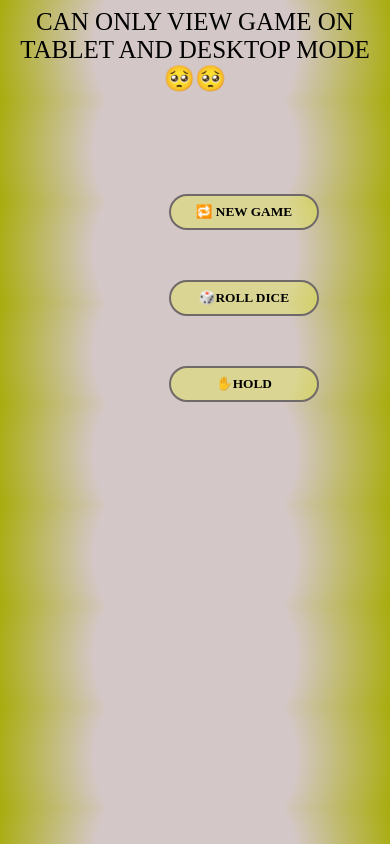
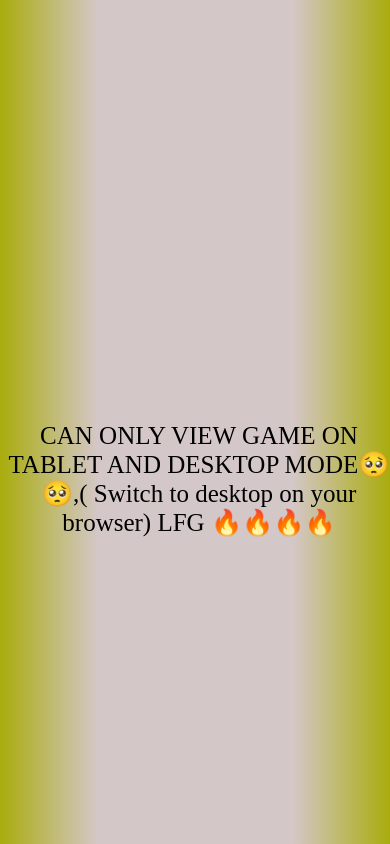
Before and after one commit to G3ntl3/Dice-game, a plain HTML site: page index.html in a window 390 px wide. Drawn offline with Linux system fonts and the light colour scheme.

Commit message:
MOBILE VIEW WARNING

```diff
--- a/index.html
+++ b/index.html
@@ -38,7 +38,7 @@
       <button class="btns btnRoll" onclick="roll()">🎲ROLL DICE</button>
       <button class="btns btnHold">✋HOLD</button>
     </div>
-    <div id="hide"><center>CAN ONLY VIEW GAME ON TABLET AND DESKTOP MODE 🥺🥺</center></div>
+    <div id="hide"><center>CAN ONLY VIEW GAME ON TABLET AND DESKTOP MODE🥺🥺,( Switch to desktop on your browser) LFG 🔥🔥🔥🔥 </center></div>
     <script src="script.js"></script>
   </body>
 </html>
--- a/script.js
+++ b/script.js
@@ -76,7 +76,7 @@ btnHold.addEventListener('click', function () {
         // changePlayer()
 
 
-        // check the winner when value is >= 50
+        // check the winner when value is >= 80
         if (scores[activePlayer] >= 80) {
             document.querySelector(`.player--${activePlayer}`).classList.add('winner')
             document.querySelector(`.player--${activePlayer}`).classList.remove('playerIsActive')
--- a/style.css
+++ b/style.css
@@ -87,11 +87,16 @@ img {
   display: none;
 }
 .row2  {
-  display: none;
+  display: none !important;
+
 }
 
   #hide {
     display: block ;
+    font-family: Arial, Helvetica, sans-serif ;
+    position: absolute;
+    top: 50%;
+
   }
 }
 
```
